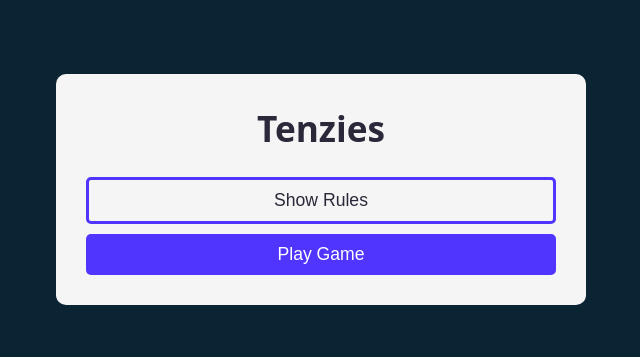
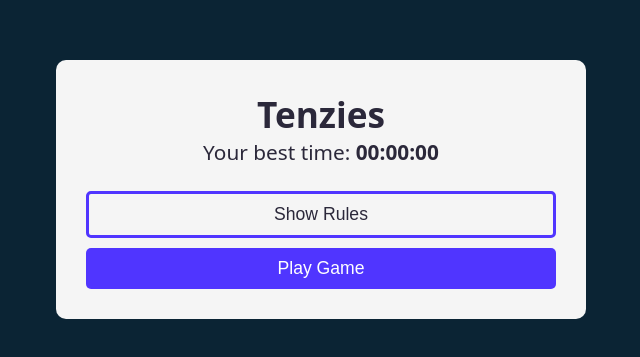
Before and after one commit to netrolite/tenzies-react, a React (Vite) app: page /#/ in a window 1280 px wide. Shown: the part 211-568 px from the top of the page, without its empty margins (319-959 px from the left). Built offline with nearby package versions, Linux system fonts and the light colour scheme.

Commit message:
better best time display on title screen

```diff
--- a/src/TitleScreen.jsx
+++ b/src/TitleScreen.jsx
@@ -1,21 +1,24 @@
 import React, { useState } from "react";
 import { useNavigate } from "react-router-dom";
+import { formatTimeElapsed } from "./game/gameFunctions";
 
 export default function TitleScreen() {
     const [showRules, setShowRules] = useState(false);
     const navigate = useNavigate();
 
-    const prevBestTime = localStorage.getItem("bestTime");
+    const bestTime = formatTimeElapsed(localStorage.getItem("bestTime"));
+    const formattedBestTime = `${bestTime.min}:${bestTime.sec}:${bestTime.ms}`
 
     return (
         <div className="container title-screen">
             <h1 className="game-title">Tenzies</h1>
             {
-                    prevBestTime
+                bestTime
                 &&
-                    <h2 className="prev-best-time">Your best time: {prevBestTime}</h2>
+                <h2 className="best-time">
+                    Your best time: <span className="best-time-value">{formattedBestTime}</span>
+                </h2>
             }
-
 
             <div className="buttons-container title-screen-buttons-container">
                 <button
--- a/src/game/Game.jsx
+++ b/src/game/Game.jsx
@@ -1,5 +1,6 @@
-import { useEffect, useRef, useState } from "react"
+import { useEffect, useState } from "react"
 import {
+  formatTimeElapsed,
   triggerWin,
   generateDice,
   toggleDie,
@@ -41,27 +42,8 @@ export default function Game() {
   // format time
   useEffect(() => {
     setFormattedTime(() => {
-        const hr = Math.floor(milliseconds / 3600000);
-        const min = Math.floor((milliseconds - hr * 3600000) / 60000);
-        const sec = Math.floor((milliseconds - hr * 3600000 - min * 60000) / 1000);
-        // referring to milliseconds saved in state here
-        const ms = milliseconds - hr * 3600000 - min * 60000 - sec * 1000;
-
-        const time = {hr: hr, min: min, sec: sec, ms: ms};
-
-        for (let timeUnit of Object.keys(time)) {
-            if (time[timeUnit].toString().length < 2) {
-                const newVal = "0" + time[timeUnit].toString();
-                time[timeUnit] = newVal;
-            }
-            else if (timeUnit === "ms" && time[timeUnit].toString().length > 2) {
-                let newVal = time[timeUnit].toString().split("");
-                newVal.pop();
-                time[timeUnit] = newVal.join("");
-            }
-        }
-
-        return `${time.hr}:${time.min}:${time.sec}:${time.ms}`
+      const time = formatTimeElapsed(milliseconds, true);
+      return `${time.min}:${time.sec}:${time.ms}`
     })
   }, [milliseconds])
 
--- a/src/game/gameFunctions.jsx
+++ b/src/game/gameFunctions.jsx
@@ -1,4 +1,33 @@
 import {nanoid} from "nanoid"
+
+// if shortenMillisec is true, returns milliseconds as a 2-digit number. Otherwise, as a 3-digit number
+function formatTimeElapsed(millisecElapsed, shortenMillisec) {
+    const min = Math.floor(millisecElapsed / 60000);
+    const sec = Math.floor((millisecElapsed - min * 60000) / 1000);
+    const ms = millisecElapsed - min * 60000 - sec * 1000;
+
+    const time = {min: min, sec: sec, ms: ms};
+
+    for (let timeUnit of Object.keys(time)) {
+        const len = time[timeUnit].toString().length
+        if (len < 2) {
+            const newVal = "0" + time[timeUnit].toString();
+            time[timeUnit] = newVal;
+        }
+        // if timeUnit is "ms" && its length > 2, remove last digit from the string (0 at the end)
+        else if (
+            shortenMillisec
+            && timeUnit === "ms"
+            && len > 2
+        ) {
+            let newVal = time[timeUnit].toString().split("");
+            newVal.pop();
+            time[timeUnit] = newVal.join("");
+        }
+    }
+
+    return time;
+}
 
 // toggled by an invisible button
 function triggerWin(setWon, millisec) {
@@ -73,6 +102,7 @@ function resetGame(setWon, setDice, setMilliseconds) {
 }
 
 export {
+    formatTimeElapsed,
     triggerWin,
     generateDice,
     toggleDie,
--- a/src/index.css
+++ b/src/index.css
@@ -28,26 +28,6 @@ body {
   min-height: 100vh;
 }
 
-.instant-win-button {
-  position: absolute;
-  top: 10px;
-  right: 10px;
-  width: 30px;
-  height: 30px;
-  border: none;
-  background-color: transparent;
-}
-
-.quit-icon {
-  position: absolute;
-  top: 10px;
-  left: 10px;
-  color: var(--icon);
-  width: 30px;
-  height: 30px;
-  cursor: pointer;
-}
-
 .container {
   display: flex;
   flex-direction: column;
@@ -60,6 +40,8 @@ body {
   border-radius: 10px;
 }
 
+/* title screen section */
+
 .title-screen {
   width: 530px;
 }
@@ -68,9 +50,13 @@ body {
   font-size: 2.2rem;
 }
 
-.prev-best-time {
+.best-time {
   font-size: 1.3rem;
   font-weight: 400;
+}
+
+.best-time-value {
+  font-weight: 600;
 }
 
 .buttons-container {
@@ -111,6 +97,28 @@ body {
 .hint {
   color: var(--rules);
   font-weight: 500;
+}
+
+/* game section */
+
+.instant-win-button {
+  position: absolute;
+  top: 10px;
+  right: 10px;
+  width: 30px;
+  height: 30px;
+  border: none;
+  background-color: transparent;
+}
+
+.quit-icon {
+  position: absolute;
+  top: 10px;
+  left: 10px;
+  color: var(--icon);
+  width: 30px;
+  height: 30px;
+  cursor: pointer;
 }
 
 .stopwatch {
```
Lines whose indentation alone changed are shown as unchanged.
